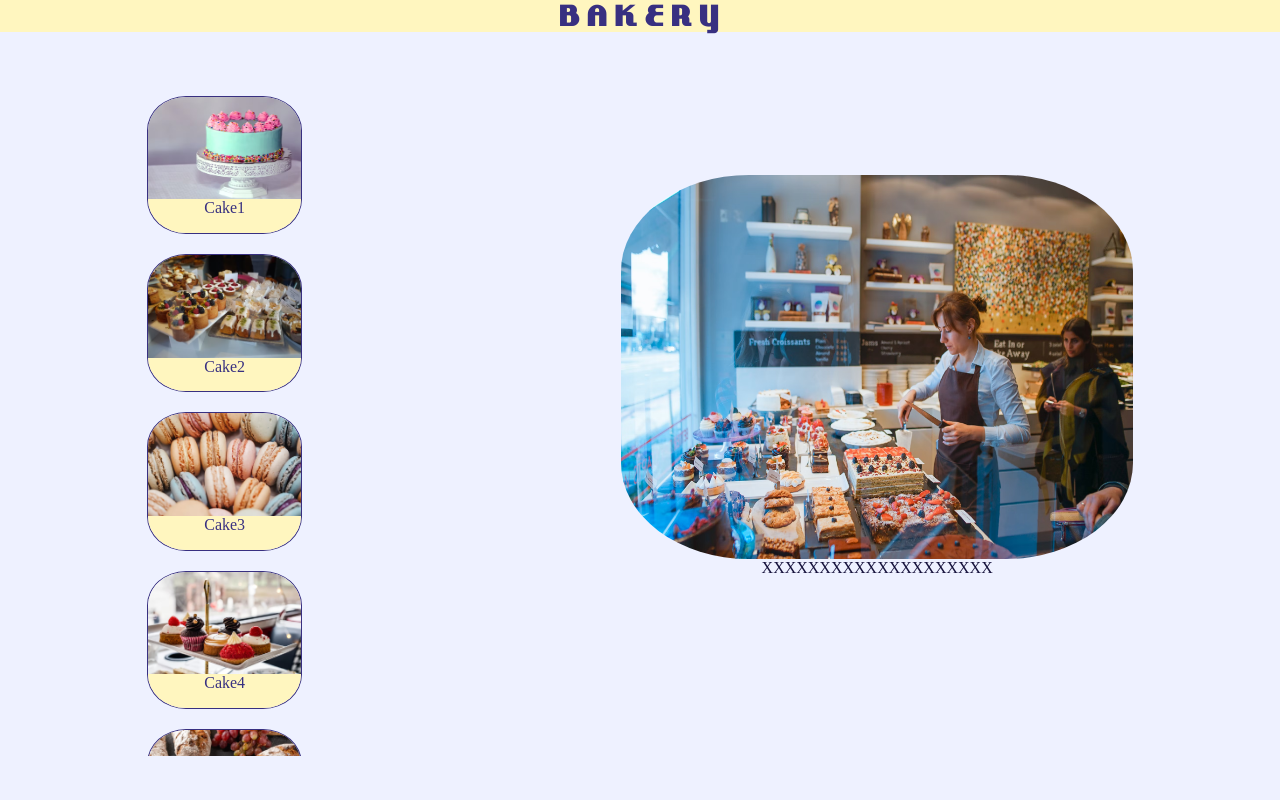
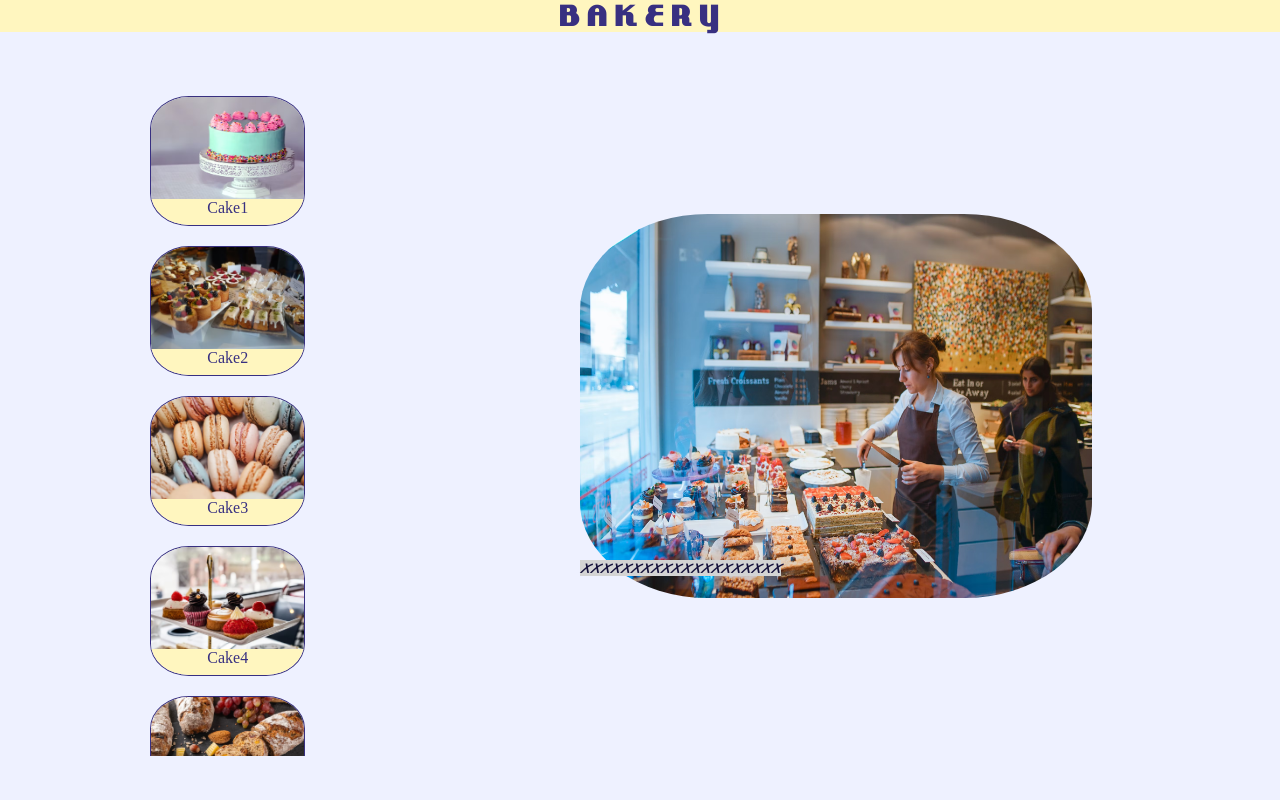
Before and after one commit to Java49IrinaVinogradova/html-css-js, a plain HTML site: page index.html in a window 1280 px wide. Drawn offline with Linux system fonts and the light colour scheme.

Commit message:
hw #7 Absolute positioning, :hover

```diff
--- a/index.html
+++ b/index.html
@@ -13,8 +13,10 @@
     </header>
     <main class="main-class">
         <section class="details-container">
+            <div class="details-frame">
             <img src="images/cake.avif" class="details-image">
             <span class="details-title">XXXXXXXXXXXXXXXXXXXX </span>
+        </div>
         </section>
         <ul class="thumbnails-list">
 
--- a/styles/bakery.css
+++ b/styles/bakery.css
@@ -2,6 +2,11 @@
     font-family: lakeshore;
     src: url("fonts/LAKESHOR-webfont.svg");
     src: url("fonts/LAKESHOR-webfont.woff");
+}
+@font-face {
+    font-family: airstream;
+    src: url("fonts/Airstream-webfont.svg");
+    src: url("fonts/Airstream-webfont.woff");
 }
 
 :root {
@@ -46,6 +51,7 @@ display: flex;
 flex-direction: column;
 align-items: center;
 margin-bottom: 10vh;
+position: relative;
 
 }
 
@@ -59,6 +65,12 @@ border-radius: 25%;
 .details-title {
 display: block;
 color: #16123c;
+font-family: airstream;
+font-style: italic;
+background-color: #d4d4d4;
+position: absolute;
+left: 3vw;
+bottom: 2vw;
 
 
 }
@@ -72,26 +84,13 @@ max-height: 25vh;
 overflow-y: auto;
 justify-content: space-around;
 padding-left: 0;
-padding-right:  25px;
+padding-right:  2vw;
 margin: 0;
-
+padding-left: 2vw;
 
 }
 
-::-webkit-scrollbar {
-    width: 12px;
 
-}
-::-webkit-scrollbar-track {
-    background: #d4d4d4;
-    border-radius: 8px
-
-}
-::-webkit-scrollbar-thumb {
-    background: #FFF6BF;
-    border-radius: 8px;
-    border: 2px solid #d4d4d4
-}
 
 
 
@@ -129,6 +128,9 @@ height: var(--thumbnails-title-height);
 background-color: #FFF6BF;
 color: #383081;
 
+}
+.thumbnails-item:hover {
+    transform: scale(1.1);
 
 }
 
@@ -149,19 +151,37 @@ color: #383081;
         width: 40vw;
         height: 30vw;
     }
+    .details-container{
+        margin-right: 5vw;
+        margin-top: 5vw;
+    }
+    .details-title {
+        left: 0;
+
+    }
     :root {
         --thumbnails-img-width: 12vw;
         --thumbnails-img-height: 8vw;
-        --thumbnails-title-height: calc(var(--thumbnails-img-height)*0.33);
+        --thumbnails-title-height: calc(var(--thumbnails-img-height)*0.25);
     }
 
 
 }
+@media (min-width: 900px) {
+    ::-webkit-scrollbar {
+        width: 12px;
 
-@media (min-width: 900px) {
-    .details-image {
-        width: 40vw;
-        height: 30vw;
+    }
+    ::-webkit-scrollbar-track {
+        background: #d4d4d4;
+        border-radius: 8px
+
+    }
+    ::-webkit-scrollbar-thumb {
+        background: #FFF6BF;
+        border-radius: 8px;
+        border: 2px solid #d4d4d4
     }
 
+
 }
```
